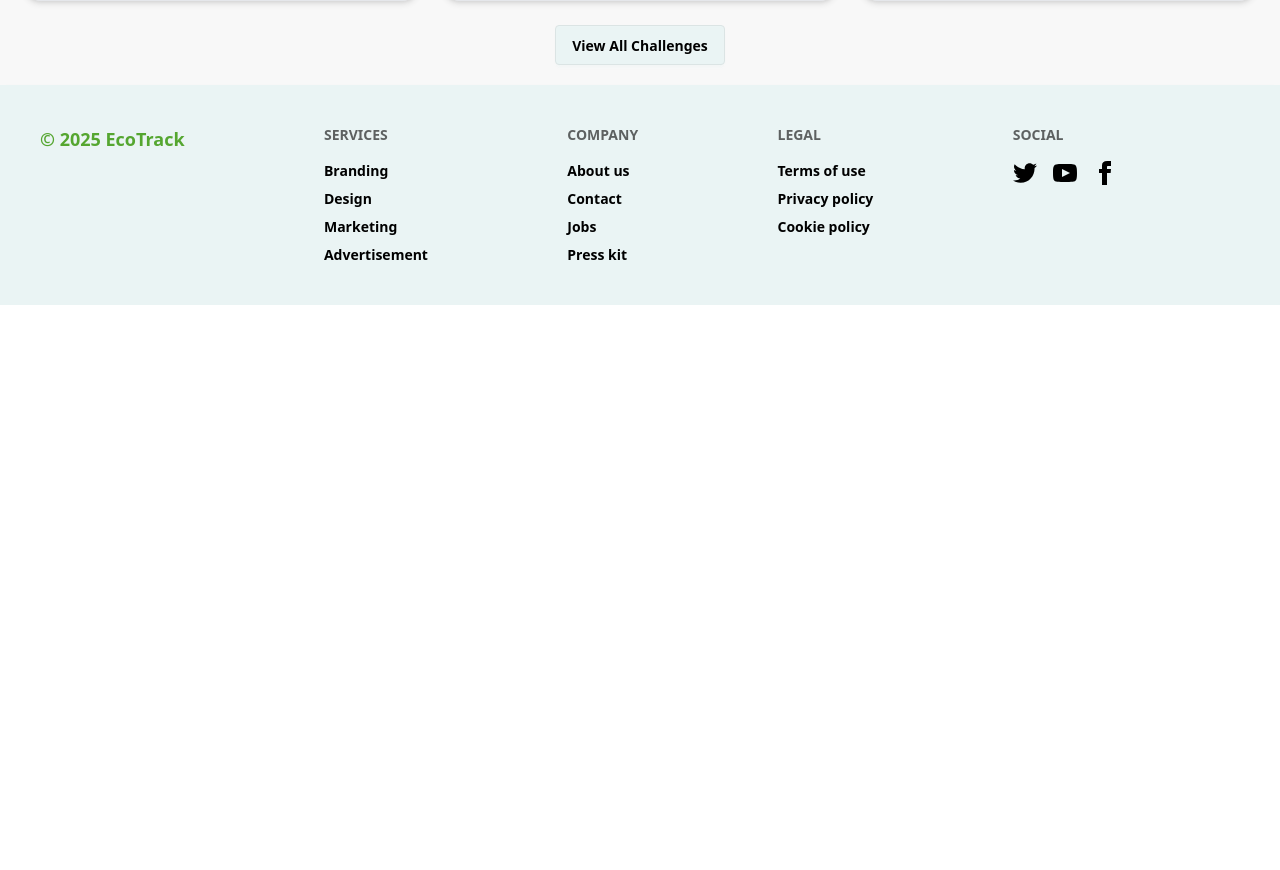
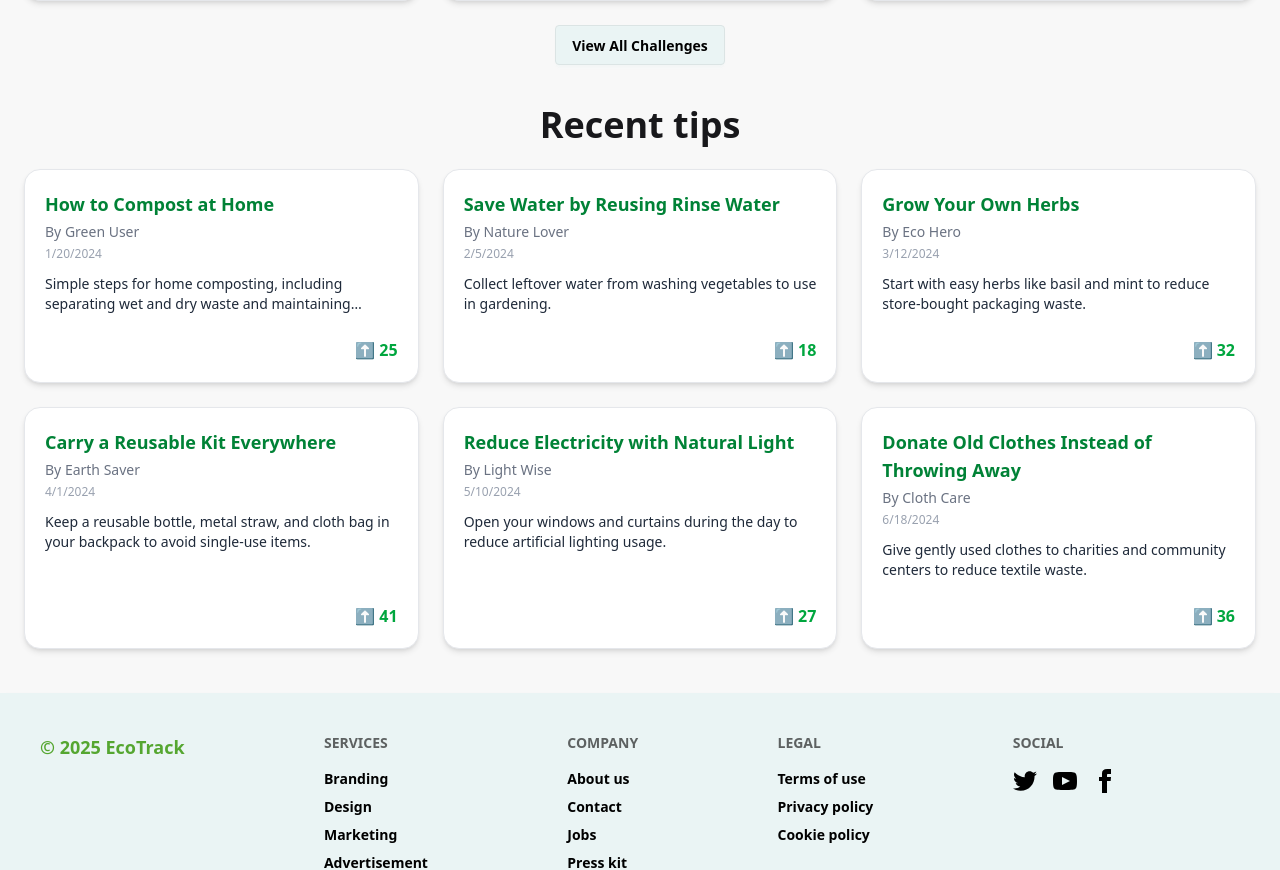
Before and after one commit to Md-Shahed-Chowdhury/A10-EcoTrack-Clientside, a React (Vite) app: page / in a window 1280 px wide. Shown: the part 1650-2520 px from the top of the page. Before the commit the page ends 1955 px from the top, so only its background shows below. Built offline with nearby package versions, Linux system fonts and the light colour scheme; no server answers.

Commit message:
8.recent tips added

```diff
--- /dev/null
+++ b/public/tips.json
@@ -0,0 +1,56 @@
+[
+  {
+    "title": "How to Compost at Home",
+    "content": "Simple steps for home composting, including separating wet and dry waste and maintaining moisture.",
+    "category": "Waste Management",
+    "author": "user@example.com",
+    "authorName": "Green User",
+    "upvotes": 25,
+    "createdAt": "2024-01-20T10:30:00Z"
+  },
+  {
+    "title": "Save Water by Reusing Rinse Water",
+    "content": "Collect leftover water from washing vegetables to use in gardening.",
+    "category": "Water Conservation",
+    "author": "naturelover@example.com",
+    "authorName": "Nature Lover",
+    "upvotes": 18,
+    "createdAt": "2024-02-05T08:15:00Z"
+  },
+  {
+    "title": "Grow Your Own Herbs",
+    "content": "Start with easy herbs like basil and mint to reduce store-bought packaging waste.",
+    "category": "Green Living",
+    "author": "ecohero@example.com",
+    "authorName": "Eco Hero",
+    "upvotes": 32,
+    "createdAt": "2024-03-12T14:40:00Z"
+  },
+  {
+    "title": "Carry a Reusable Kit Everywhere",
+    "content": "Keep a reusable bottle, metal straw, and cloth bag in your backpack to avoid single-use items.",
+    "category": "Sustainable Habits",
+    "author": "saver@example.com",
+    "authorName": "Earth Saver",
+    "upvotes": 41,
+    "createdAt": "2024-04-01T11:20:00Z"
+  },
+  {
+    "title": "Reduce Electricity with Natural Light",
+    "content": "Open your windows and curtains during the day to reduce artificial lighting usage.",
+    "category": "Energy Conservation",
+    "author": "lightwise@example.com",
+    "authorName": "Light Wise",
+    "upvotes": 27,
+    "createdAt": "2024-05-10T09:00:00Z"
+  },
+  {
+    "title": "Donate Old Clothes Instead of Throwing Away",
+    "content": "Give gently used clothes to charities and community centers to reduce textile waste.",
+    "category": "Waste Reduction",
+    "author": "clothcare@example.com",
+    "authorName": "Cloth Care",
+    "upvotes": 36,
+    "createdAt": "2024-06-18T16:10:00Z"
+  }
+]
--- /dev/null
+++ b/src/components/Tips.jsx
@@ -0,0 +1,50 @@
+import React, { useEffect, useState } from "react";
+
+const Tips = () => {
+  const [tips, setTips] = useState([]);
+  useEffect(() => {
+    fetch("/tips.json")
+      .then((res) => res.json())
+      .then((data) => {
+        setTips([...data.slice(0, 6)]);
+      });
+  }, []);
+  const formatDate = (dateString) => {
+    const date = new Date(dateString);
+    return date.toLocaleDateString();
+  };
+  return (
+    <div className="flex flex-col justify-center items-center">
+      <h2 className="font-bold text-3xl md:text-4xl">Recent tips</h2>
+      <div className="w-full p-6 grid grid-cols-1 sm:grid-cols-2 lg:grid-cols-3 gap-6">
+        {tips.map((tip, index) => (
+          <div
+            key={index}
+            className="bg-white rounded-2xl shadow-md hover:shadow-xl transition border border-gray-200 p-5 flex flex-col"
+          >
+            <h2 className="text-lg font-semibold text-green-700 mb-1">
+              {tip.title}
+            </h2>
+
+            <p className="text-sm text-gray-500 mb-1">By {tip.authorName}</p>
+            <p className="text-xs text-gray-400 mb-3">
+              {formatDate(tip.createdAt)}
+            </p>
+
+            <p className="text-gray-800 text-sm mb-4 line-clamp-2">
+              {tip.content}
+            </p>
+
+            <div className="mt-auto flex justify-end items-center pt-2">
+              <span className="text-green-600 font-semibold">
+                ⬆️ {tip.upvotes}
+              </span>
+            </div>
+          </div>
+        ))}
+      </div>
+    </div>
+  );
+};
+
+export default Tips;
--- a/src/pages/Home.jsx
+++ b/src/pages/Home.jsx
@@ -2,6 +2,7 @@ import React from 'react';
 import Slider from '../components/slider/Slider';
 import Statistics from '../components/Statistics';
 import ActiveChallenges from '../components/ActiveChallenges';
+import Tips from '../components/Tips';
 
 const Home = () => {
     return (
@@ -9,6 +10,7 @@ const Home = () => {
             <Slider></Slider>
             <Statistics></Statistics>
             <ActiveChallenges></ActiveChallenges>
+            <Tips></Tips>
         </div>
     );
 };
```
